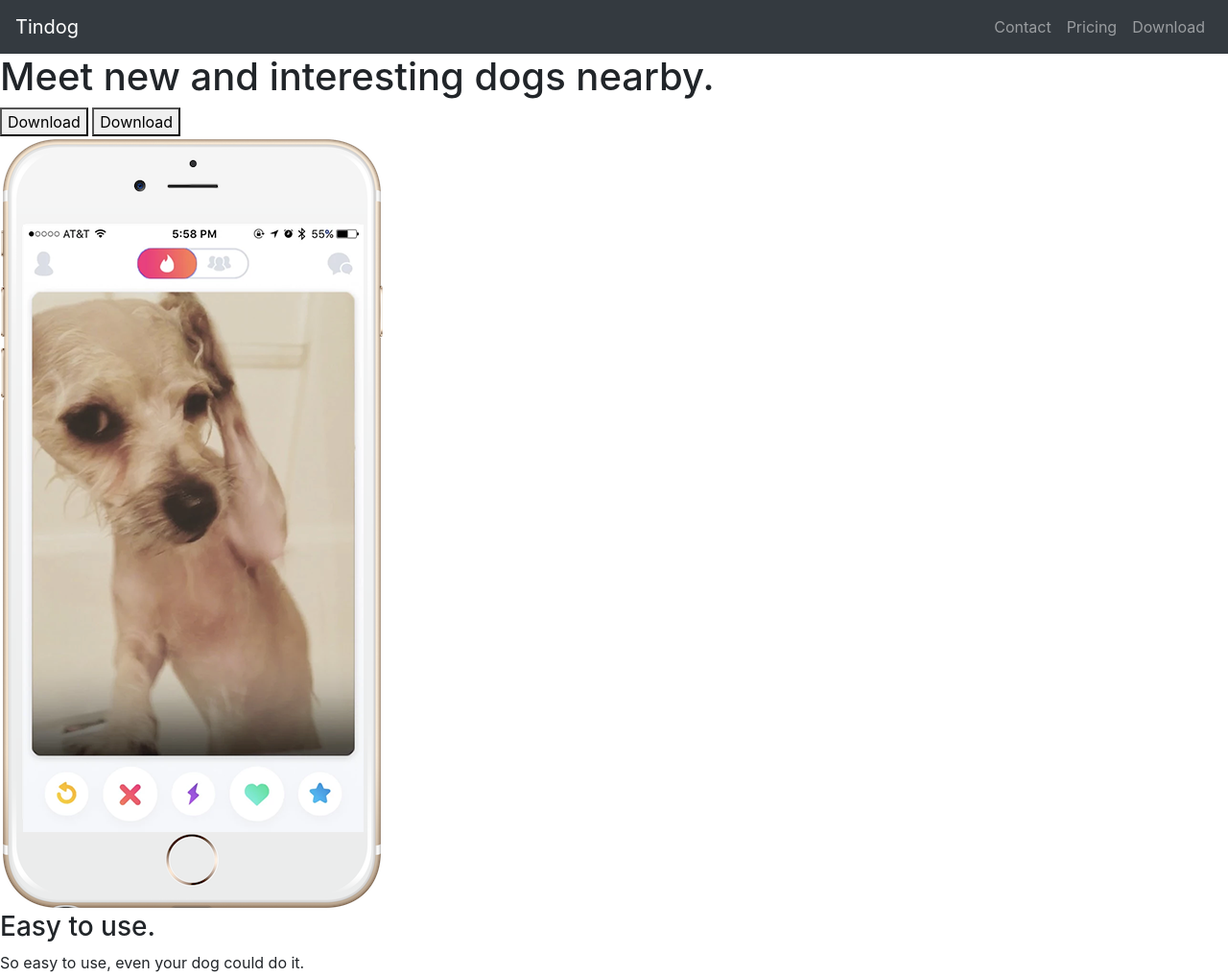
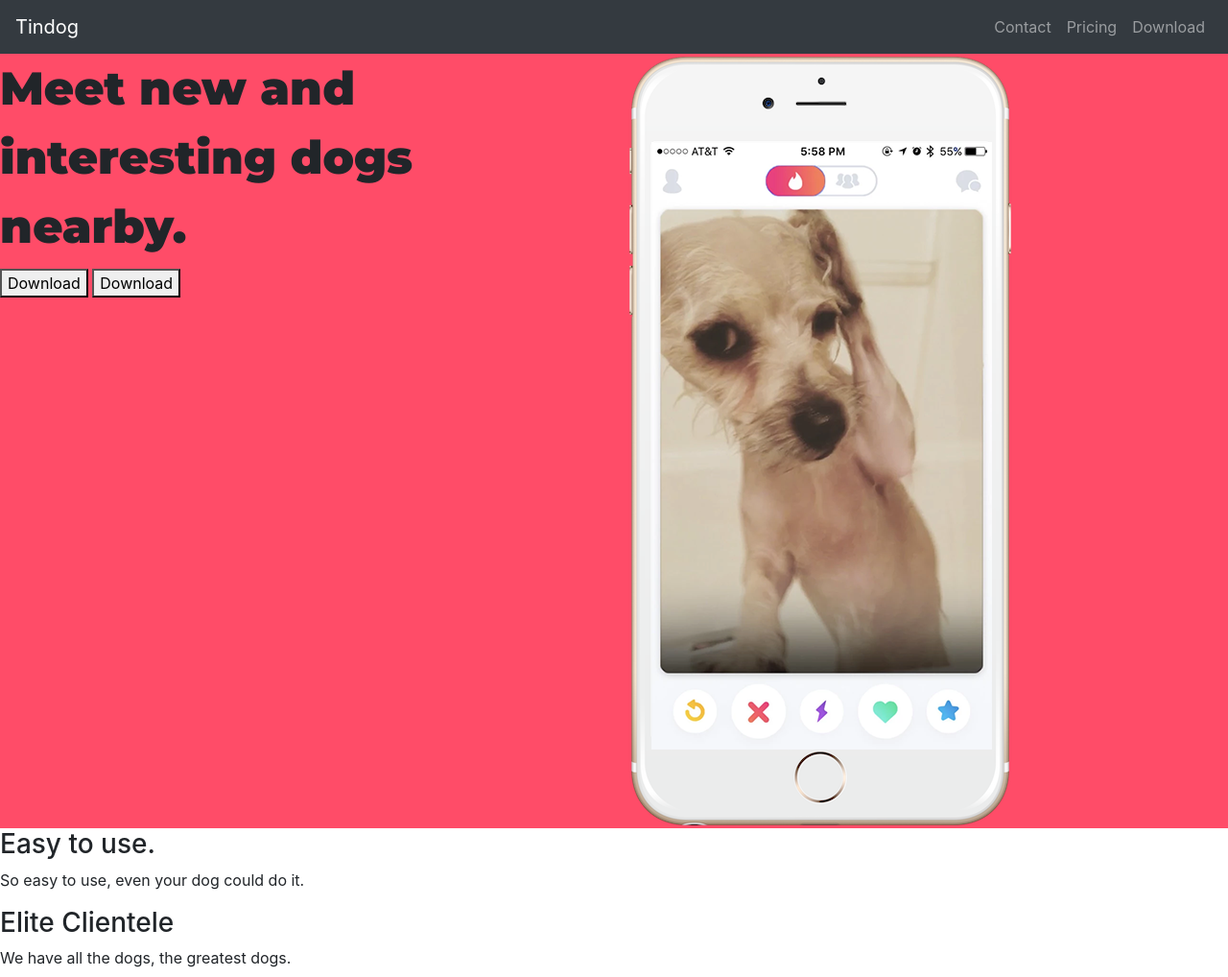
Before and after one commit to atrox3d/1HDOC-tindog, a plain HTML site: page index.html in a window 1280 px wide. Shown: the top 1018 px of the page at 96% size. Drawn offline with nearby package versions, Linux system fonts and the light colour scheme.

Commit message:
add google fonts

```diff
--- a/css/styles.css
+++ b/css/styles.css
@@ -0,0 +1,14 @@
+#title {
+    background-color: #ff4c68;
+}
+
+h1 {
+    font-family: 'Montserrat', sans-serif;
+    font-size: 3rem;
+    font-weight: 900;
+    line-height: 1.5
+}
+
+/*
+font-family: 'Ubuntu', sans-serif;
+*/
--- a/index.html
+++ b/index.html
@@ -5,11 +5,15 @@
     <meta charset="utf-8">
     <title>TinDog</title>
     <link rel="stylesheet" href="https://maxcdn.bootstrapcdn.com/bootstrap/4.0.0/css/bootstrap.min.css" integrity="sha384-Gn5384xqQ1aoWXA+058RXPxPg6fy4IWvTNh0E263XmFcJlSAwiGgFAW/dAiS6JXm" crossorigin="anonymous">
+    <link rel="stylesheet" href="css/styles.css">
 
-    <link rel="stylesheet" href="css/styles.css">
     <script src="https://code.jquery.com/jquery-3.2.1.slim.min.js" integrity="sha384-KJ3o2DKtIkvYIK3UENzmM7KCkRr/rE9/Qpg6aAZGJwFDMVNA/GpGFF93hXpG5KkN" crossorigin="anonymous"></script>
     <script src="https://cdnjs.cloudflare.com/ajax/libs/popper.js/1.12.9/umd/popper.min.js" integrity="sha384-ApNbgh9B+Y1QKtv3Rn7W3mgPxhU9K/ScQsAP7hUibX39j7fakFPskvXusvfa0b4Q" crossorigin="anonymous"></script>
-    <script src="https://maxcdn.bootstrapcdn.com/bootstrap/4.0.0/js/bootstrap.min.js" integrity="sha384-JZR6Spejh4U02d8jOt6vLEHfe/JQGiRRSQQxSfFWpi1MquVdAyjUar5+76PVCmYl" crossorigin="anonymous"></script></head>
+    <script src="https://maxcdn.bootstrapcdn.com/bootstrap/4.0.0/js/bootstrap.min.js" integrity="sha384-JZR6Spejh4U02d8jOt6vLEHfe/JQGiRRSQQxSfFWpi1MquVdAyjUar5+76PVCmYl" crossorigin="anonymous"></script>
+
+    <link rel="preconnect" href="https://fonts.gstatic.com">
+    <link href="https://fonts.googleapis.com/css2?family=Montserrat:wght@100;400;900&family=Ubuntu:wght@300;400;700&display=swap" rel="stylesheet">
+</head>
 
 <body>
 
@@ -39,13 +43,15 @@
 
         <!-- Title -->
 
-        <div>
-            <h1>Meet new and interesting dogs nearby.</h1>
-            <button type="button">Download</button>
-            <button type="button">Download</button>
-        </div>
-        <div>
-            <img src="images/iphone6.png" alt="iphone-mockup">
+        <div class="row">
+            <div id="title" class="col-lg-6">
+                <h1 class="title">Meet new and interesting dogs nearby.</h1>
+                <button type="button">Download</button>
+                <button type="button">Download</button>
+            </div>
+            <div class="col-lg-6">
+                <img src="images/iphone6.png" alt="iphone-mockup">
+            </div>
         </div>
 
     </section>
```
